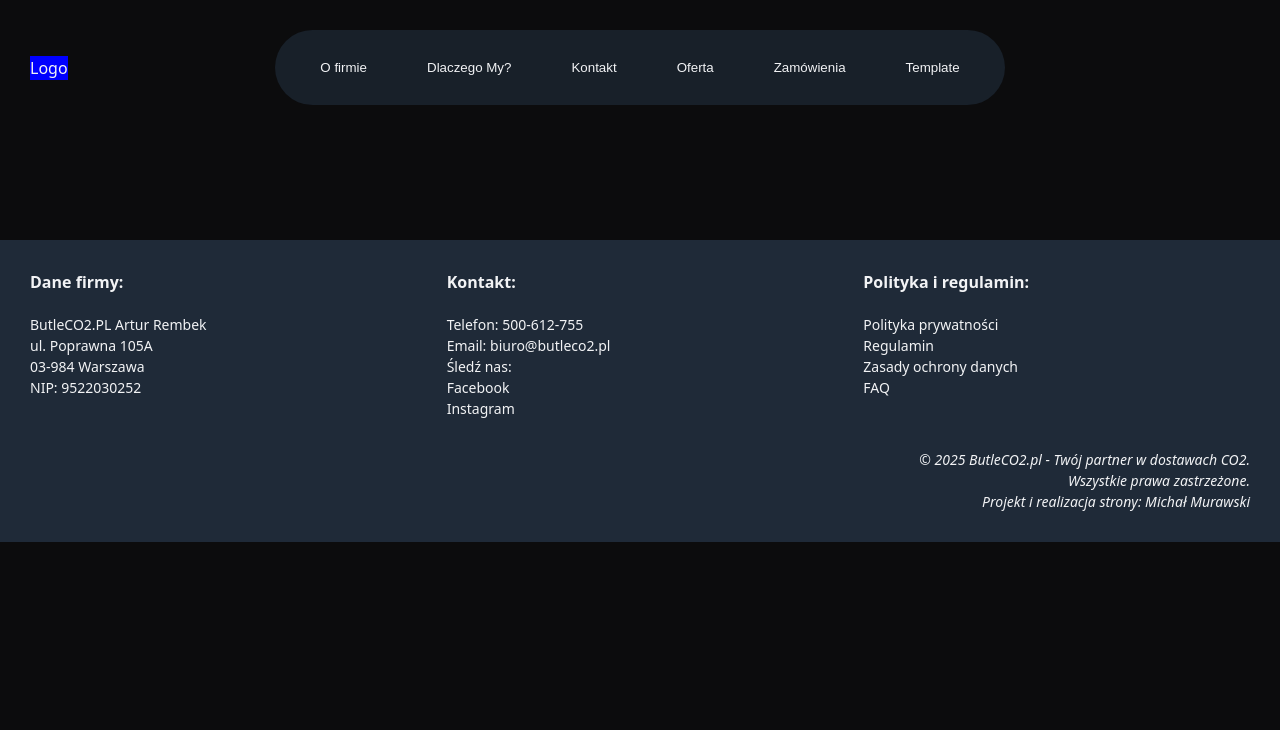
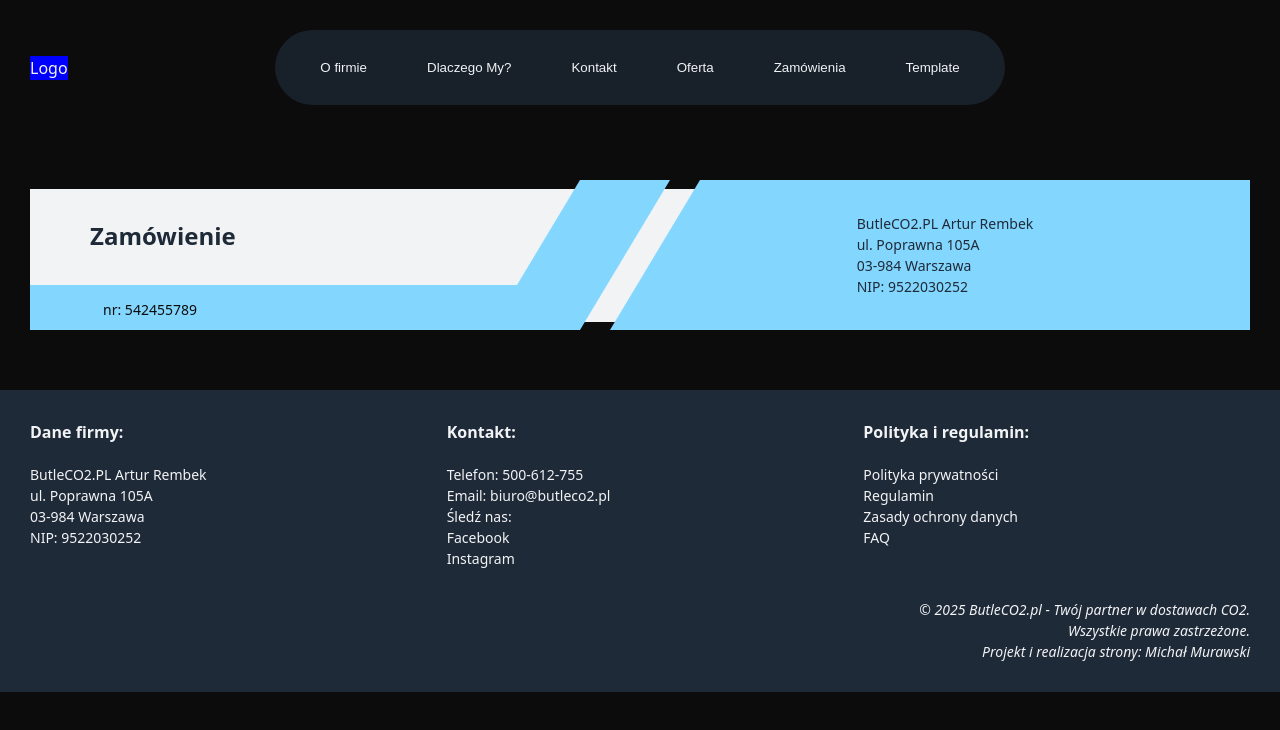
Before and after one commit to AMichalMurawski/butleCO2, a React (Vite) app: page /orders in a window 1280 px wide. Shown: the top 730 px of the page. Built offline with nearby package versions, Linux system fonts and the light colour scheme.

Commit message:
create invoice header

```diff
--- a/src/layout/Layout.styled.ts
+++ b/src/layout/Layout.styled.ts
@@ -8,11 +8,9 @@ export const LayoutWrapper = styled.div`
 `;
 
 export const Main = styled.main`
-  // position: relative;
   margin-top: 120px;
   margin-inline: auto;
   padding: 0;
-  // max-width: 1280px;
-  // width: 100%;
-  // flex: 1;
+  max-width: 1280px;
+  width: 100%;
 `;
--- a/src/sections/Orders/Orders.styled.ts
+++ b/src/sections/Orders/Orders.styled.ts
@@ -1,4 +1,104 @@
 import styled from 'styled-components';
-import { Section } from '../../styles/Global.styled';
+import { H2, P, Section } from '../../styles/Global.styled';
 
-export const OrderSection = styled(Section)``;
+export const OrderSection = styled(Section)`
+    display: flex;
+    flex-direction: column;
+`;
+
+export const InvoiceHeader = styled.div`
+    display: flex;
+    height: 150px;
+    width: 100%;
+    overflow: hidden;
+`
+export const HeaderTitle = styled.div`
+    position: relative;
+    flex: 0 0 50%;
+    display: flex;
+    flex-direction: column;
+    justify-content: center;
+    align-items: center;
+    z-index: 2;
+    padding: 15px 60px;
+    width: 100%;
+    z-index: 0;
+
+    &::before, &::after {
+        content: "";
+        position: absolute;
+        top: 0%;
+        left: 0%;
+        width: calc(100% + 30px);
+        height: 100%;
+        background-color: ${({ theme }) => theme.color.remarkable};
+    }
+
+    &::before {
+        clip-path: polygon(calc(100% - 90px) 0%, 100% 0, calc(100% - 90px) 100%, calc(100% - 180px) 100%);
+    }
+
+    &::after {
+        clip-path: polygon(0% 100%, 0 70%, calc(100% - 90px) 70%, calc(100% - 90px) 100%);
+    }
+`
+export const Title = styled(H2)`
+    position: absolute;
+    top: 25%;
+    left: 60px;
+    color: ${({theme}) => theme.color.structural};
+    text-align: left;
+
+    &::before {
+        content: "";
+        position: absolute;
+        top: -80%;
+        left: -100%;
+        width: 1200px;
+        height: 370%;
+        background-color: ${({ theme }) => theme.color.text};
+        z-index: -1;
+    }
+`
+
+export const OrderNumber = styled(P)`
+    position: absolute;
+    left: 120px;
+    bottom: 10px;
+    translate: -50%;
+    color: ${({ theme }) => theme.color.main};
+    z-index: 1;
+`
+
+export const InvoiceAddress = styled.div`
+    position: relative;
+    flex-basis: 50%;
+    display: flex;
+    flex-direction: column;
+    justify-content: center;
+    align-items: center;
+    gap: 0;
+    width: 100%;
+    height: 100%;
+    z-index: 1;
+
+    &::before {
+        content: "";
+        position: absolute;
+        top: 0%;
+        left: -30px;
+        width: calc(100% + 30px);
+        height: 100%;
+        background-color: ${({ theme }) => theme.color.remarkable};
+        clip-path: polygon(90px 0%, 100% 0%, 100% 100%, 0 100%);
+        z-index: -1;
+    }
+`
+
+export const AddressWraper = styled.div`
+    text-align: left;
+`
+
+export const Address = styled(P)`
+    color: ${({theme}) => theme.color.structural};
+`
--- a/src/sections/Orders/Orders.tsx
+++ b/src/sections/Orders/Orders.tsx
@@ -1,5 +1,5 @@
 import React from 'react';
-import { OrderSection } from './Orders.styled';
+import { Address, AddressWraper, HeaderTitle, InvoiceAddress, InvoiceHeader, OrderNumber, OrderSection, Title } from './Orders.styled';
 import { Formik } from 'formik';
 import { initialValues } from './initialValues';
 
@@ -8,7 +8,23 @@ const Orders: React.FC = () => {
 
   return (
     <OrderSection id="orders">
-      <Formik initialValues={initialValues} onSubmit={handleSubmit}></Formik>
+      <Formik initialValues={initialValues} onSubmit={handleSubmit}>
+        <InvoiceHeader>
+          <HeaderTitle>
+            <Title>Zamówienie</Title>
+            <OrderNumber>nr: 542455789</OrderNumber>
+          </HeaderTitle>
+          <InvoiceAddress>
+            <AddressWraper>
+              <Address>ButleCO2.PL Artur Rembek</Address>
+              <Address>ul. Poprawna 105A</Address>
+              <Address>03-984 Warszawa</Address>
+              <Address>NIP: 9522030252</Address>
+            </AddressWraper>
+          </InvoiceAddress>
+        </InvoiceHeader>
+
+      </Formik>
     </OrderSection>
   );
 };
```
